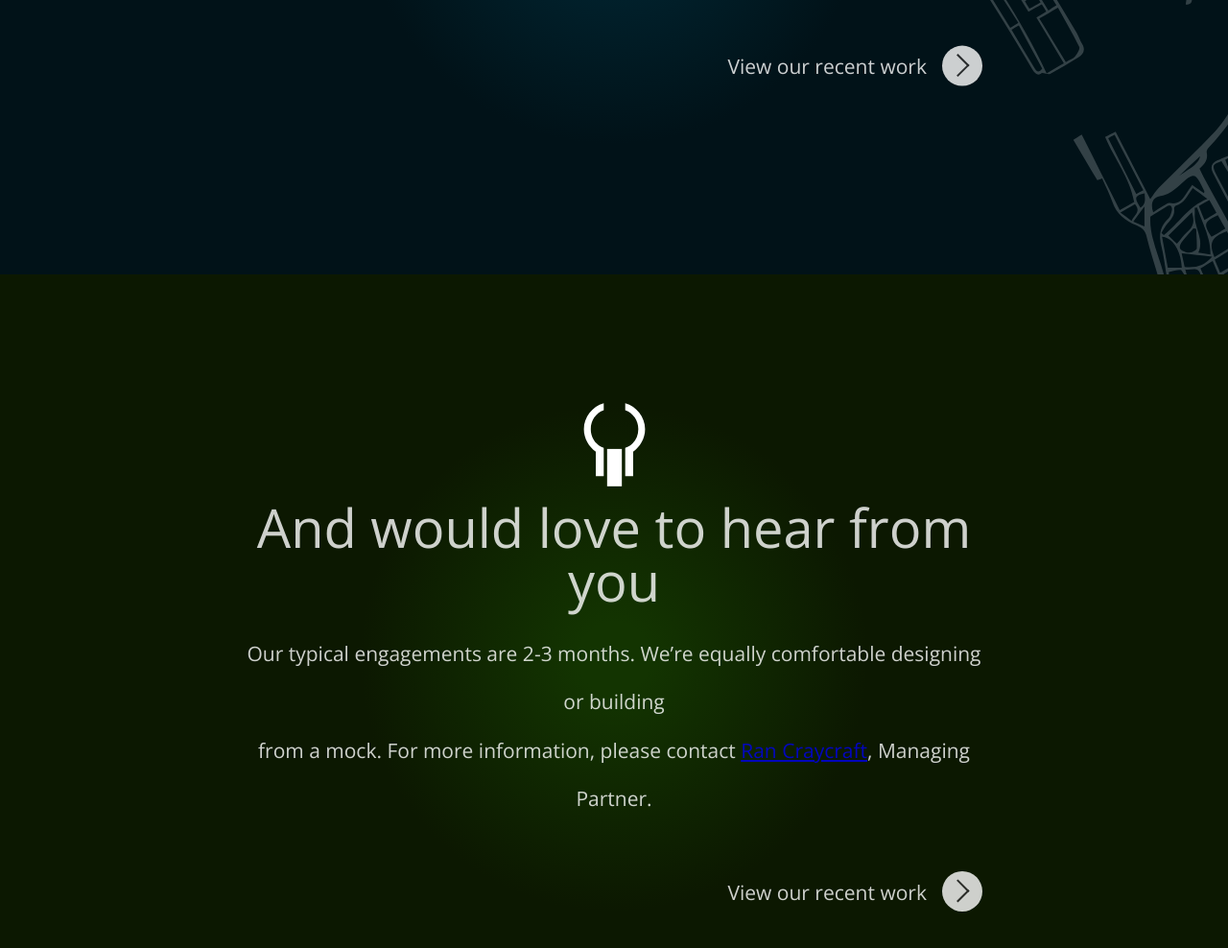
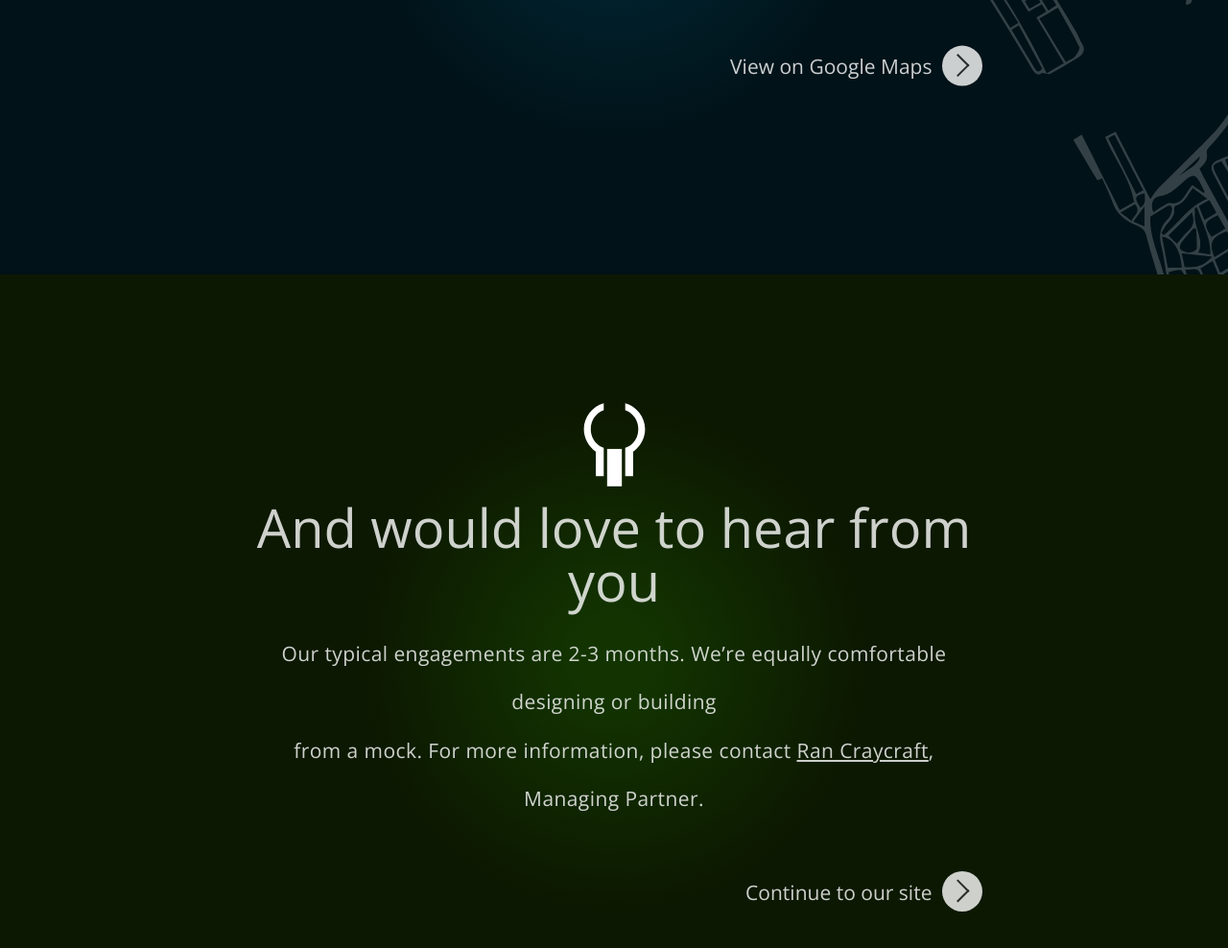
Before and after one commit to alyssams/wildebeest_promo, a plain HTML site: page index.html in a window 1280 px wide. Shown: the part 2114-3102 px from the top of the page at 96% size. Drawn offline with nearby package versions, Linux system fonts and the light colour scheme.

Commit message:
fixed mailto css

```diff
--- a/index.html
+++ b/index.html
@@ -30,7 +30,7 @@
 				<div class="vertical-center">
 					<h1>Thanks for considering Wildebeest</h1>
 					<p>We’re a small product studio of versatile designers and developers. We specialize in <br/>building custom web products for brands in need of technical and creative solutions. </p>
-					<h2 class="cta"><a href="https://wildebee.st/work/" class="arrow">View our recent work <span class="right"></span></a></h2>
+					<h2 class="cta"><a href="https://wildebee.st/work/" class="arrow">View our recent work<span class="right"></span></a></h2>
 
 				</div>
 			</div>
@@ -41,17 +41,17 @@
 				<div class="vertical-center">
 					<h1>We’re based in Marina del Rey, CA</h1>
 					<p>Our office is adjacent to Venice and Playa Vista on a remote pier of the marina harbor.<br/> We’re a growing team of 6 full-stack developers specializing in the JavaScript stack. </p>
-					<h2 class="cta"><a href="https://goo.gl/maps/wCg1si5MEgq" class="arrow">View our recent work <span class="right"></span></a></h2>
+					<h2 class="cta"><a href="https://goo.gl/maps/wCg1si5MEgq" class="arrow">View on Google Maps<span class="right"></span></a></h2>
 				</div>
 			</div>
 		</section>
 		<section class="panel panel3" data-section-name="fourth">
 			<div class="inner">
 				<div class="vertical-center">
-					<img class="top-img" src="media/images/wb-logo.svg" alt="Wildebeest">
+					<a class="top-img" href="https://wildebee.st/"><img class="top-img init-image" src="media/images/wb-logo.svg"></a>
 					<h1>And would love to hear from you</h1>
 					<p>Our typical engagements are 2-3 months. We’re equally comfortable designing or building<br/>from a mock. For more information, please contact <a class="mailing" href="mailto:hi@wildebee.st">Ran Craycraft</a>, Managing Partner.</p>
-					<h2 class="cta"><a href="https://wildebee.st/" class="arrow">View our recent work <span class="right"></span></a></h2>
+					<h2 class="cta"><a href="https://wildebee.st/" class="arrow">Continue to our site<span class="right"></span></a></h2>
 				</div>
 			</div>
 		</section>
--- a/media/css/style.css
+++ b/media/css/style.css
@@ -62,14 +62,17 @@ h2, h2 a{
 	color: #ffffff;
 
 }
-p {
+p{
 	font-size: 2.1em;
     line-height: 2.4;
     margin-bottom: 50px;
+    letter-spacing: .02em;
 }
-/*h2 + p {
-	font-size:3em;
-}*/
+
+a.mailing{
+	color: #ffffff;
+}
+
 
 h1, h2, p {
 	opacity:.8;
```
